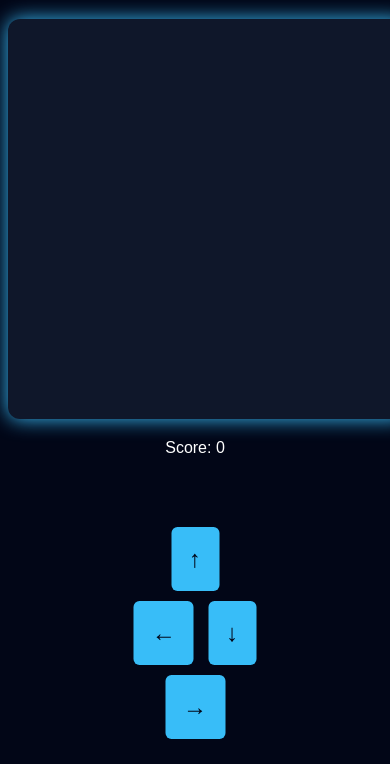
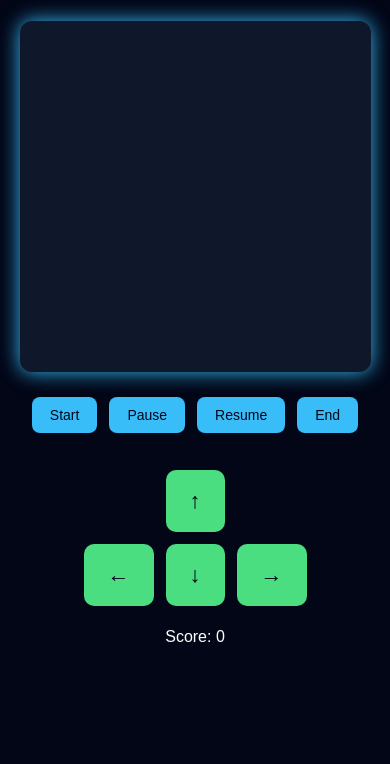
Before and after one commit to iamniharikaa/Snake-Game, a plain HTML site: page index.html in a window 390 px wide. Shown: the part 80-844 px from the top of the page. Drawn offline with Linux system fonts and the light colour scheme.

Commit message:
Fix mobile layout + enable mobile controls

```diff
--- a/index.html
+++ b/index.html
@@ -13,26 +13,7 @@
 
 <canvas id="game" width="400" height="400"></canvas>
 
-  <!-- Mobile Buttons -->
-  <div class="mobile-buttons" style="
-    position: fixed;
-    bottom: 20px;
-    left: 50%;
-    transform: translateX(-50%);
-    display: flex;
-    flex-direction: column;
-    align-items: center;
-    z-index: 9999;
-  ">
-    <button id="upBtn" style="font-size:24px;padding:18px;">↑</button>
-    <div>
-      <button id="leftBtn" style="font-size:24px;padding:18px;">←</button>
-      <button id="downBtn" style="font-size:24px;padding:18px;">↓</button>
-      <button id="rightBtn" style="font-size:24px;padding:18px;">→</button>
-    </div>
-  </div>
-
-  <!-- Desktop Controls -->
+<!-- Game control buttons -->
 <div class="controls">
   <button id="startBtn">Start</button>
   <button id="pauseBtn">Pause</button>
@@ -40,8 +21,16 @@
   <button id="endBtn">End</button>
 </div>
 
+<!-- Mobile direction buttons -->
+<div class="mobile-buttons">
+  <button id="upBtn">↑</button>
+  <div class="row">
+    <button id="leftBtn">←</button>
+    <button id="downBtn">↓</button>
+    <button id="rightBtn">→</button>
+  </div>
+</div>
+
 <p>Score: <span id="score">0</span></p>
-
-  <script src="script.js"></script>
 </body>
 </html>
--- a/script.js
+++ b/script.js
@@ -173,3 +173,14 @@ document.getElementById("upBtn")?.addEventListener("click", () => simulateKey("A
 document.getElementById("downBtn")?.addEventListener("click", () => simulateKey("ArrowDown"));
 document.getElementById("leftBtn")?.addEventListener("click", () => simulateKey("ArrowLeft"));
 document.getElementById("rightBtn")?.addEventListener("click", () => simulateKey("ArrowRight"));
+// ===== MOBILE CONTROLS =====
+function simulateKey(key) {
+  document.dispatchEvent(
+    new KeyboardEvent("keydown", { key })
+  );
+}
+
+document.getElementById("upBtn").onclick = () => simulateKey("ArrowUp");
+document.getElementById("downBtn").onclick = () => simulateKey("ArrowDown");
+document.getElementById("leftBtn").onclick = () => simulateKey("ArrowLeft");
+document.getElementById("rightBtn").onclick = () => simulateKey("ArrowRight");
--- a/style.css
+++ b/style.css
@@ -14,30 +14,53 @@ canvas {
   box-shadow: 0 0 20px #38bdf8;
 }
 
-h1 {
-  margin-top: 20px;
-}
+/* Game control buttons */
 .controls {
   margin-top: 15px;
+  display: flex;
+  justify-content: center;
+  flex-wrap: wrap;
 }
 
-button {
-  padding: 8px 16px;
-  margin: 5px;
+.controls button {
+  padding: 10px 18px;
+  margin: 6px;
   border: none;
-  border-radius: 6px;
+  border-radius: 8px;
   background: #38bdf8;
   color: #020617;
   font-size: 14px;
   cursor: pointer;
 }
 
-button:hover {
-  background: #0ea5e9;
+/* Mobile arrow buttons */
+.mobile-buttons {
+  margin-top: 25px;
+  display: flex;
+  flex-direction: column;
+  align-items: center;
+}
 
+.mobile-buttons button {
+  padding: 18px 24px;
+  margin: 6px;
+  border: none;
+  border-radius: 10px;
+  background: #4ade80;
+  color: #020617;
+  font-size: 22px;
+  cursor: pointer;
 }
-@media (max-width: 768px) {
-  .controls {
-    display: none;
+
+.mobile-buttons .row {
+  display: flex;
+  justify-content: center;
+}
+
+/* Improve spacing on phone */
+@media (max-width: 600px) {
+  canvas {
+    width: 90vw;
+    height: 90vw;
   }
 }
```
Lines whose indentation alone changed are shown as unchanged.
